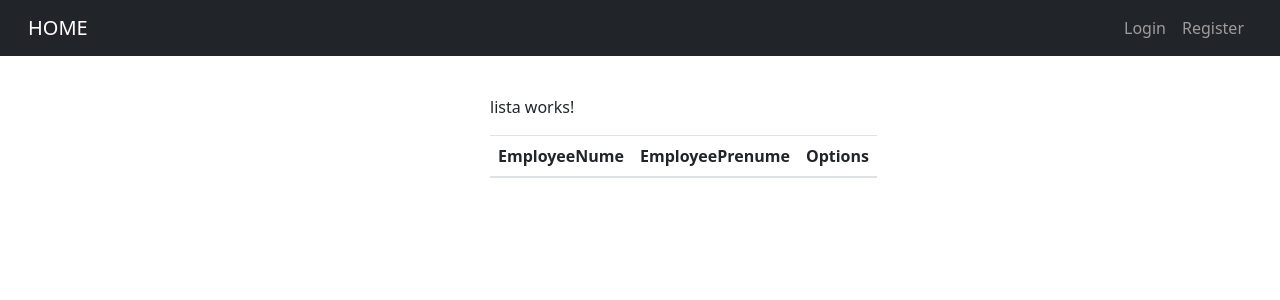
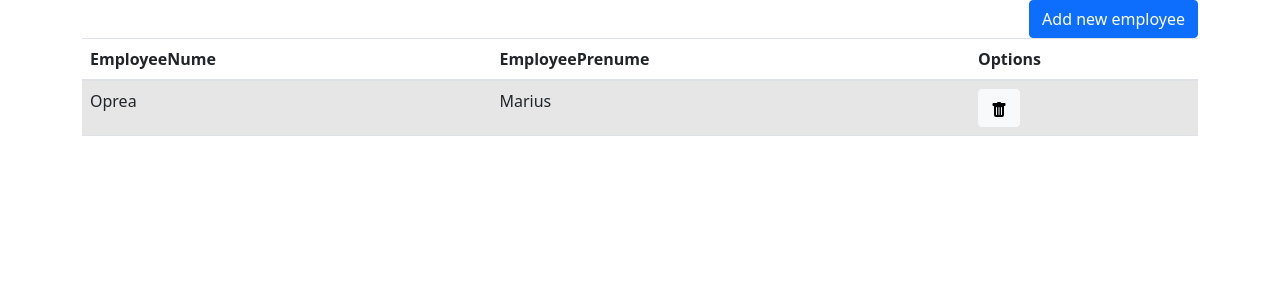
Before and after one commit to akajon/my-app, an Angular app: page /lista in a window 1280 px wide. Shown: the top 300 px of the page. Built offline with nearby package versions, Linux system fonts and the light colour scheme; no server answers.

Commit message:
page2 works

```diff
--- a/src/app/app.component.html
+++ b/src/app/app.component.html
@@ -1,6 +1,7 @@
+<div class="container">
 
-<app-navigation></app-navigation>
-<main class="form-signin">
+<!--<app-navigation></app-navigation>-->
+
 <router-outlet></router-outlet>
 
-</main>
+</div>
--- /dev/null
+++ b/src/app/core/models/EmployeeDTO.ts
@@ -0,0 +1,5 @@
+export interface Employee {
+    id: number;
+    Nume: string;
+    Prenume: string;
+}
--- a/src/app/lista/lista.component.html
+++ b/src/app/lista/lista.component.html
@@ -1,4 +1,34 @@
-<p>lista works!</p>
+<!-- Button trigger modal -->
+<button type="button" class="btn btn-primary float-right"
+data-toggle="modal" data-target="#exampleModal"
+(click)="addClick()"
+data-backdrop="static" data-keyboard="false"
+>
+    Add new employee
+  </button>
+
+  <!-- Modal -->
+  <div class="modal fade" id="exampleModal" tabindex="-1" aria-labelledby="exampleModalLabel" aria-hidden="true">
+    <div class="modal-dialog">
+      <div class="modal-content">
+        <div class="modal-header">
+          <h5 class="modal-title" id="exampleModalLabel">{{ModalTitle}}</h5>
+          <button type="button" class="close"
+          data-dismiss="modal" aria-label="Close"
+          (click)="closeClick()">
+            <span aria-hidden="true">&times;</span>
+          </button>
+        </div>
+        <div class="modal-body" *ngIf="ActivateAddEmp">
+          <button class="close"
+          (click)="closeAddPopup()">
+            <span aria-hidden="true">&times;</span>
+          </button>
+        </div>
+      </div>
+    </div>
+  </div>
+
 
 <table class="table table-striped">
     <thead>
@@ -10,11 +40,14 @@
     </thead>
     <tbody>
         <tr *ngFor="let dataItem of EmployeeList">
-            <td>{{dataItem.EmployeeNume}}</td>
-            <td>{{dataItem.EmployeePrenume}}</td>
+            <td>{{dataItem.Nume}}</td>
+            <td>{{dataItem.Prenume}}</td>
             <td>
-                <button type="button" class="btn btn-light mr-1">
-                    Delete
+                <button class="btn btn-light mr-1"
+                (click)="deleteClick(dataItem)">
+                <svg xmlns="http://www.w3.org/2000/svg" width="16" height="16" fill="currentColor" class="bi bi-trash-fill" viewBox="0 0 16 16">
+                    <path d="M2.5 1a1 1 0 0 0-1 1v1a1 1 0 0 0 1 1H3v9a2 2 0 0 0 2 2h6a2 2 0 0 0 2-2V4h.5a1 1 0 0 0 1-1V2a1 1 0 0 0-1-1H10a1 1 0 0 0-1-1H7a1 1 0 0 0-1 1H2.5zm3 4a.5.5 0 0 1 .5.5v7a.5.5 0 0 1-1 0v-7a.5.5 0 0 1 .5-.5zM8 5a.5.5 0 0 1 .5.5v7a.5.5 0 0 1-1 0v-7A.5.5 0 0 1 8 5zm3 .5v7a.5.5 0 0 1-1 0v-7a.5.5 0 0 1 1 0z"/>
+                </svg>
                 </button>
             </td>
         </tr>
--- a/src/app/lista/lista.component.ts
+++ b/src/app/lista/lista.component.ts
@@ -1,18 +1,45 @@
 import { Component, OnInit } from '@angular/core';
 import { SharedService } from 'src/app/shared.service';
+
+import{Employee} from '../core/models/EmployeeDTO';
 
 @Component({
   selector: 'app-lista',
   templateUrl: './lista.component.html',
   styleUrls: ['./lista.component.css']
 })
-export class ListaComponent implements OnInit {
+export class ListaComponent {
 
-  constructor(private service:SharedService) { }
+  EmployeeList:Employee[]=[{id: 1, Nume: 'Oprea', Prenume:'Marius'}];
 
-  EmployeeList:any=[];
+  ModalTitle:string='';
+  ActivateAddEmp:boolean=false;
+
+  constructor(private service:SharedService) {
+
+   }
 
   ngOnInit(): void {
+    this.refreshEmpList();
+  }
+
+  addClick(){
+    this.ModalTitle="Add Employee";
+    this.ActivateAddEmp=true;
+  }
+
+  deleteClick(item: Employee){
+    if(confirm("Are you sure?")){
+        this.service.deleteEmployee(item.id).subscribe(data=>{
+          alert(data.toString());
+          this.refreshEmpList();
+        })
+    }
+  }
+
+  closeClick(){
+    this.ActivateAddEmp=false;
+    this.refreshEmpList();
   }
 
   refreshEmpList(){
@@ -21,4 +48,10 @@ export class ListaComponent implements OnInit {
     });
   }
 
+  closeAddPopup(){
+
+    this.ActivateAddEmp = false;
+
+  }
+
 }
--- a/src/app/shared.service.ts
+++ b/src/app/shared.service.ts
@@ -6,8 +6,9 @@ import {Observable} from 'rxjs';
   providedIn: 'root'
 })
 export class SharedService {
+//readonly APIUrl = "https://ipproject-api.azurewebsites.net/api";
 readonly APIUrl = "http://localhost:64637/api";
-readonly PhotoUrl = "http://localhost:64637/Poze";
+readonly PhotoUrl = "https://ipproject-api.azurewebsites.net/Poze";
 
   constructor(private http:HttpClient) { }
 
```
Also changed, not shown: src/app/app-routing-module/app-routing-module.module.ts (deleted, +0 -12 lines).
